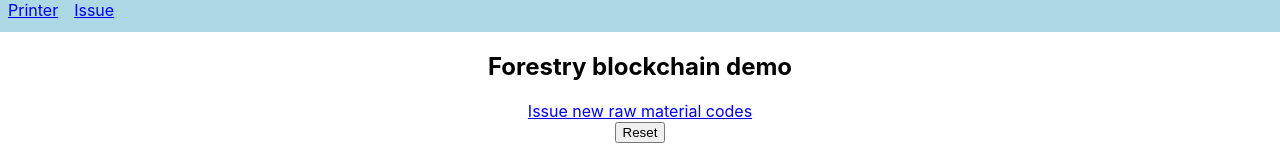
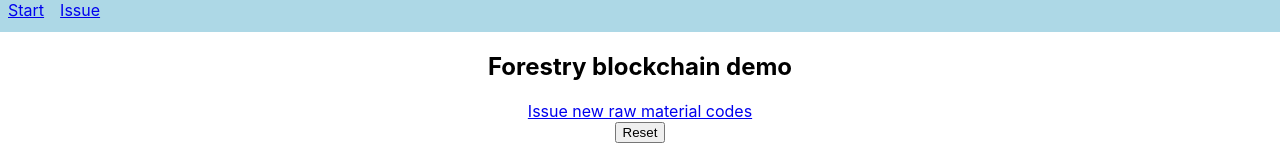
Before and after one commit to ptrptr/forestry-blockchain-demo, a React (Create React App) app: page / in a window 1280 px wide. Shown: the top 160 px of the page. Built offline with nearby package versions, Linux system fonts and the light colour scheme.

Commit message:
Intro page fixes

```diff
--- a/src/App.js
+++ b/src/App.js
@@ -21,7 +21,7 @@ export default function App() {
       <div className="App">
         <nav className="App-nav">
            <div>
-              <Link to="/printer">Printer</Link>
+              <Link to="/">Start</Link>
             </div>
             <div>
               <Link to="/issue">Issue</Link>
--- a/src/Intro.js
+++ b/src/Intro.js
@@ -1,12 +1,4 @@
 import React from 'react';
-import {
-  BrowserRouter as Router,
-  Switch,
-  Route,
-  Link
-} from "react-router-dom";
-import QRCode from 'qrcode.react';
-import logo from './logo.svg';
 import {history, HASH_ATTR, reset} from './HashStore';
 import './App.css';
 
@@ -14,7 +6,7 @@ export default function Intro(props) {
   return (
     <div>
       <h2>Forestry blockchain demo</h2>
-      <Link to="/issue">Issue new raw material codes</Link>
+      <a href="/issue">Issue new raw material codes</a>
       <div>
       <button onClick={reset}>Reset</button>
       </div>
```
